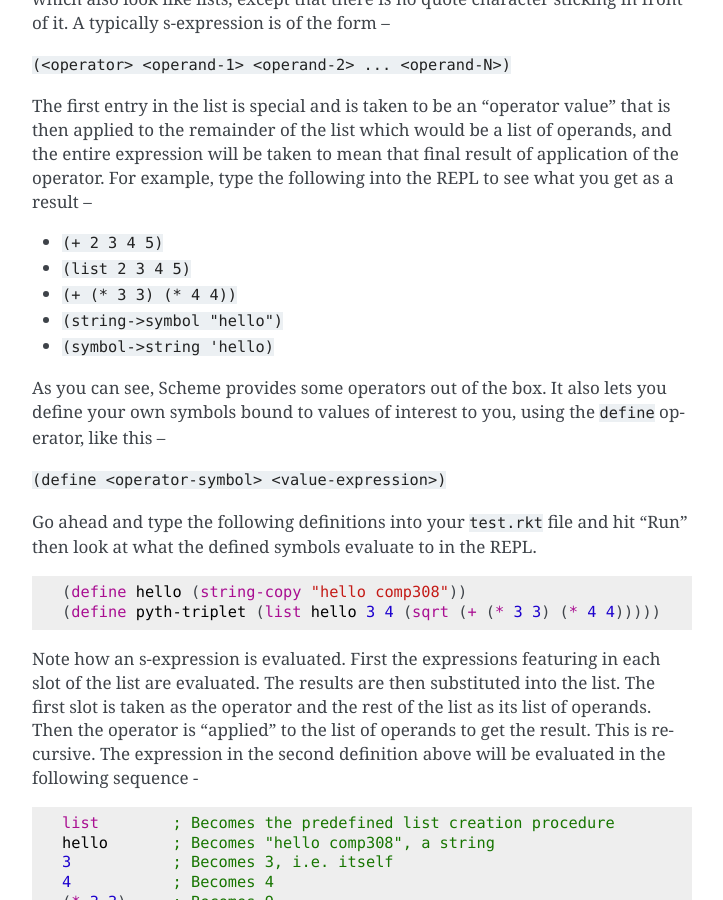
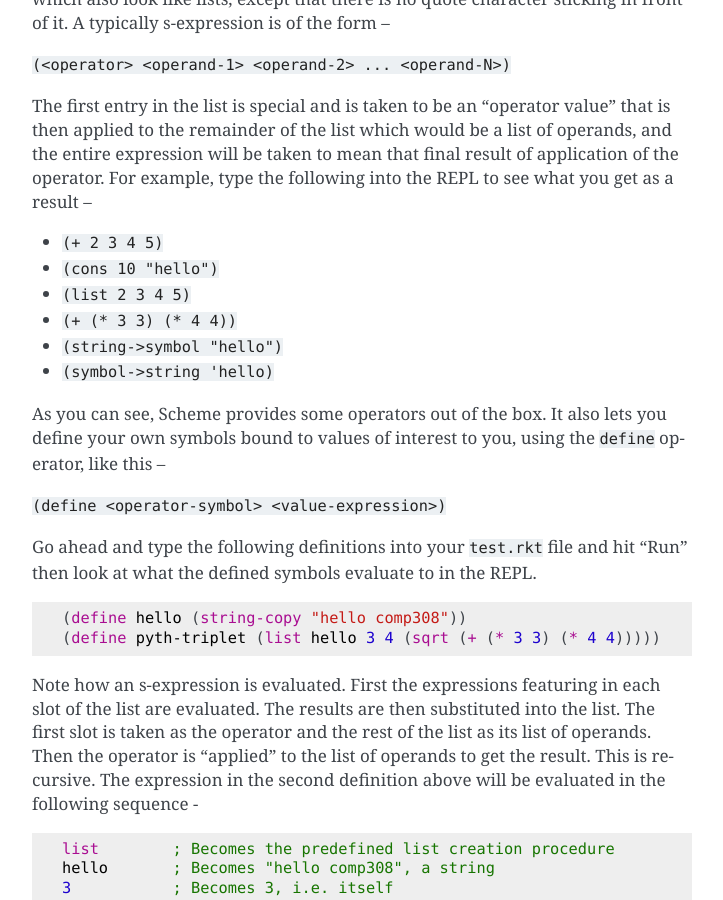
Before and after one commit to kreauniv/comp308, a Sphinx documentation site: the page built from source/racket-intro.rst, in a window 1280 px wide and 900 px high, scrolled down 2334 px. Shown: the whole window, without its empty margins (388-1111 px from the left). Built offline with Sphinx 7.4.7, drawn with Linux system fonts in a browser that asks for light colours.

Commit message:
Added cons

```diff
--- a/source/racket-intro.rst
+++ b/source/racket-intro.rst
@@ -108,6 +108,7 @@ of application of the operator. For example, type the following into the
 REPL to see what you get as a result --
 
 * ``(+ 2 3 4 5)``
+* ``(cons 10 "hello")``
 * ``(list 2 3 4 5)``
 * ``(+ (* 3 3) (* 4 4))``
 * ``(string->symbol "hello")``
```
